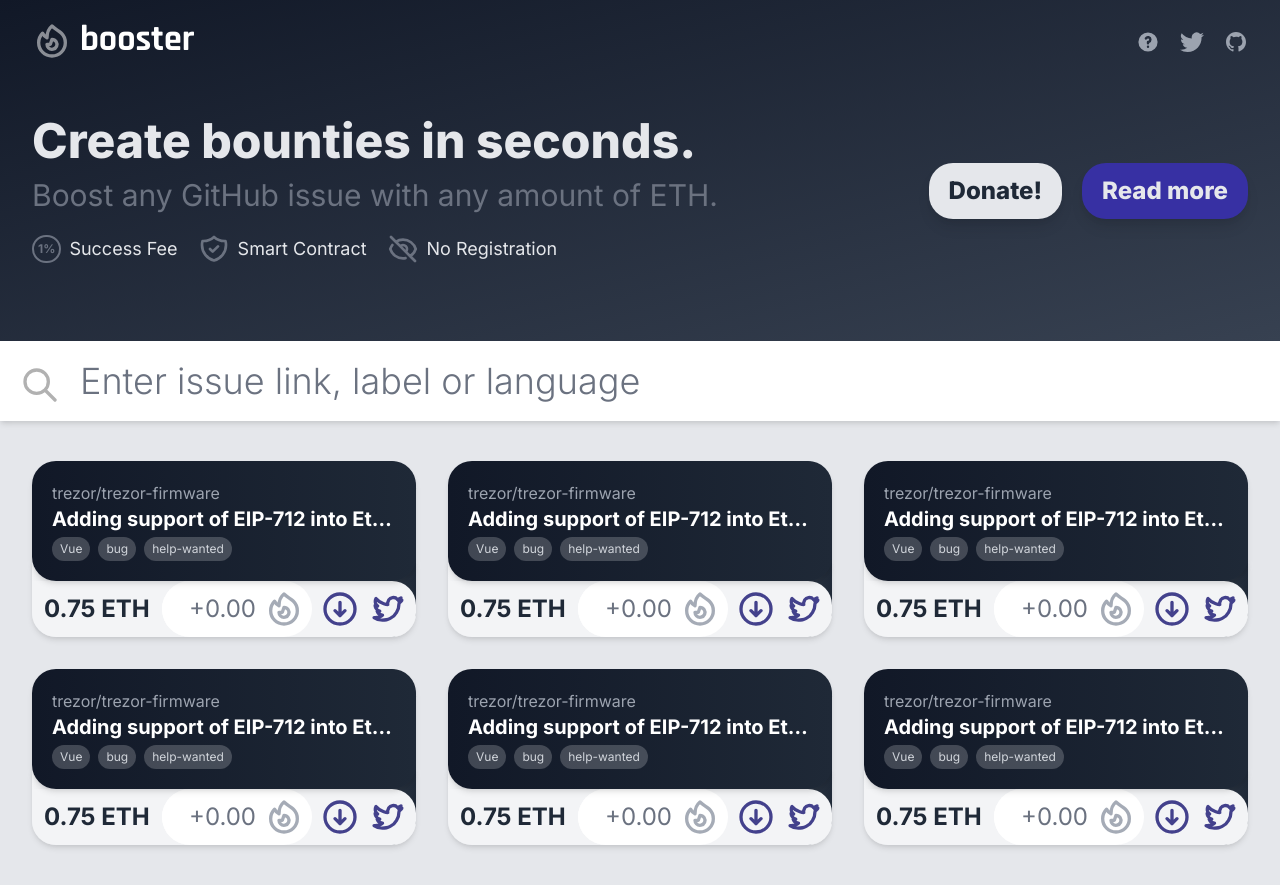
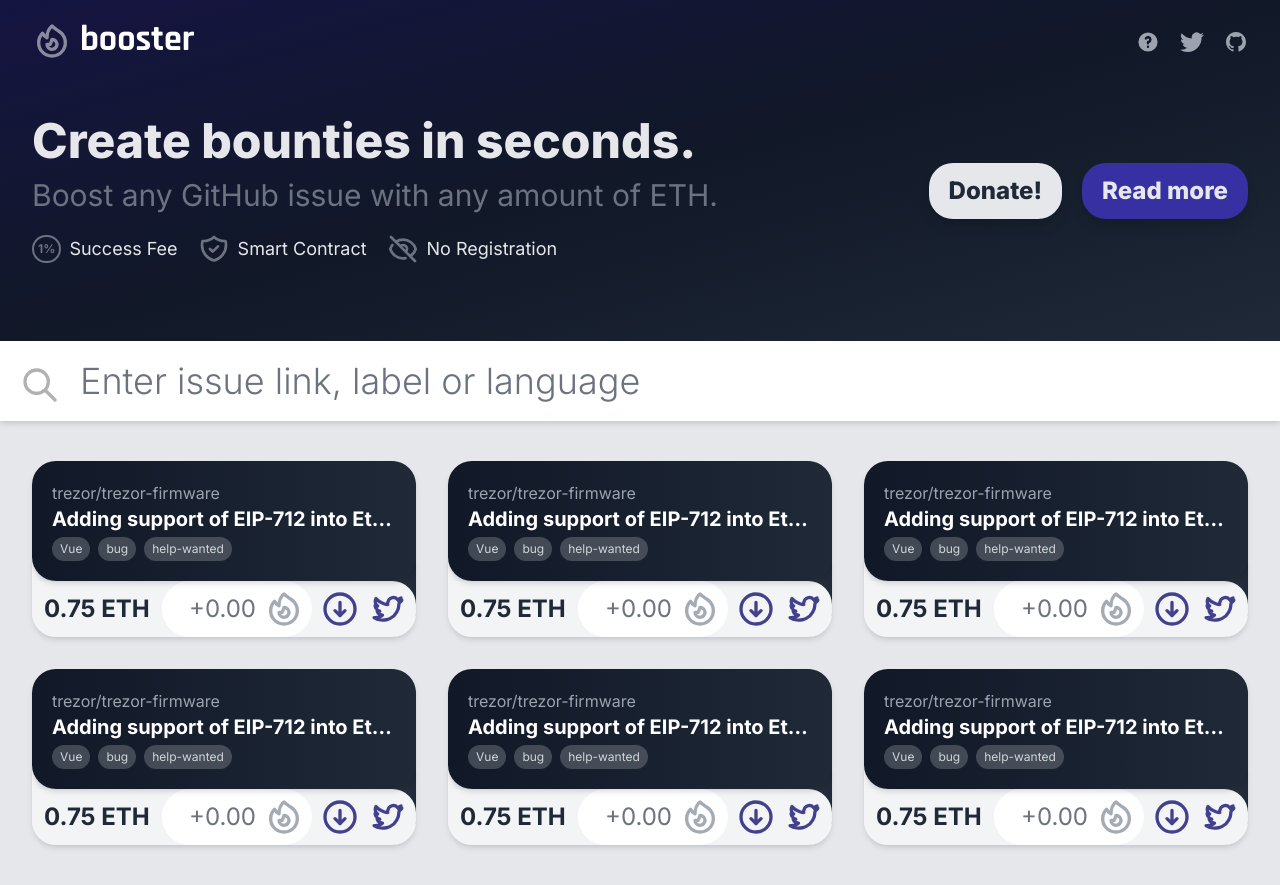
Before and after one commit to web3actions/booster, a Vue app: page / in a window 1280 px wide. Built offline with nearby package versions, Linux system fonts and the light colour scheme.

Commit message:
added indigo color variants

```diff
--- a/src/components/Header.vue
+++ b/src/components/Header.vue
@@ -1,5 +1,5 @@
 <template>
-  <div class="px-8 py-5 bg-gradient-to-br from-gray-900 to-gray-700 text-white text-xl">
+  <div class="px-8 py-5 bg-gradient-to-br from-indigo-1100 via-gray-900 to-gray-800 text-white text-xl">
     <div class="container mx-auto ">
       <div class="flex justify-between items-center">
         <h1 class="font-extrabold text-4xl font-brand">
--- a/src/components/Issue.vue
+++ b/src/components/Issue.vue
@@ -1,6 +1,6 @@
 <template>
   <div class="relative bg-gradient-to-r from-gray-100 to-gray-800" style="border-radius: 1.7rem">
-    <a href="https://github.com/mktcode/mktcode/issues/3" target="__blank" class="p-5 rounded-3xl shadow-md bg-gradient-to-r from-gray-900 to-gray-800 hover:from-indigo-900 hover:to-gray-800 text-white block relative z-10">
+    <a href="https://github.com/mktcode/mktcode/issues/3" target="__blank" class="p-5 rounded-3xl shadow-md bg-gradient-to-r from-gray-900 to-gray-800 hover:from-indigo-1100 hover:to-gray-800 text-white block relative z-10">
       <div class="text-gray-400">trezor/trezor-firmware</div>
       <h3 class="font-bold text-xl truncate">Adding support of EIP-712 into Ethereum app</h3>
       <div class="flex space-x-2 mt-1">
--- a/tailwind.config.js
+++ b/tailwind.config.js
@@ -8,6 +8,12 @@
       fontFamily: {
         sans: ['Inter', ...defaultTheme.fontFamily.sans],
         brand: ['Rajdhani', ...defaultTheme.fontFamily.sans]
+      },
+      colors: {
+        indigo: {
+          1000: '#211f5d',
+          1100: '#151442'
+        },
       }
     },
   },
```
